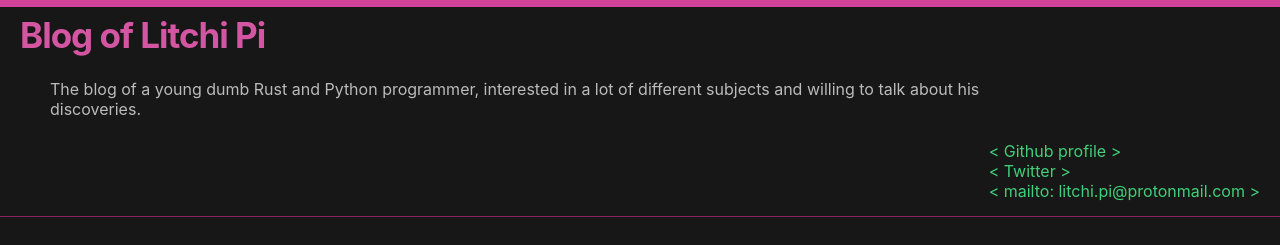
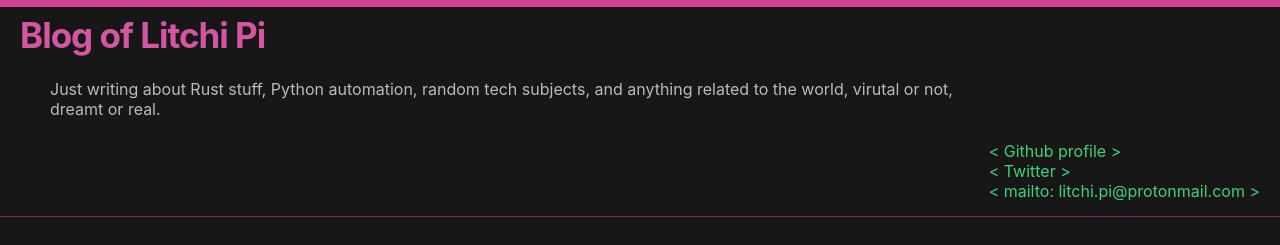
Before and after one commit to litchipi/litchipi.github.io, a Jekyll site: the page built from index.markdown, in a window 1280 px wide. Shown: the top 245 px of the page. Built offline with Jekyll 4.4.1, drawn with Linux system fonts in a browser that asks for light colours.

Commit message:
Modifying website description
Signed-off-by: Litchi Pi <litchi.pi@protonmail.com>

```diff
--- a/_config.yml
+++ b/_config.yml
@@ -1,8 +1,8 @@
 title: Blog of Litchi Pi
 email: litchi.pi@protonmail.com
 description: >- # this means to ignore newlines until "baseurl:"
-    The blog of a young dumb Rust and Python programmer, interested in
-    a lot of different subjects and willing to talk about his discoveries.
+    Just writing about Rust stuff, Python automation, random tech subjects,
+    and anything related to the world, virutal or not, dreamt or real.
 baseurl: "/"
 domain: "litchipi.github.io"
 url: "https://litchipi.github.io"
```
